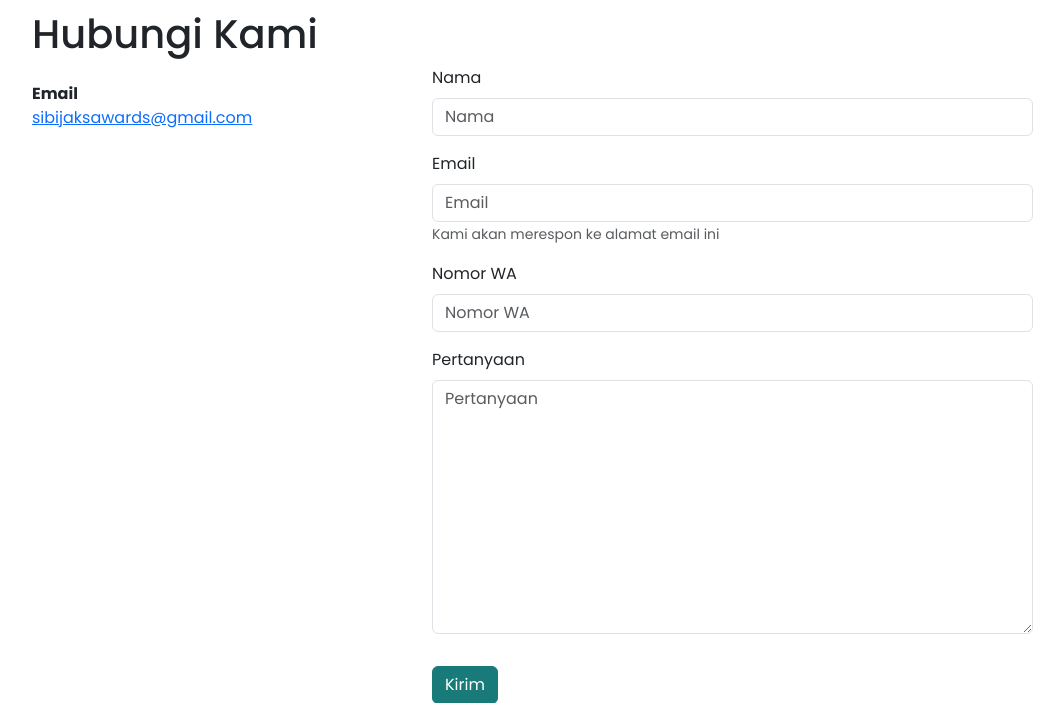
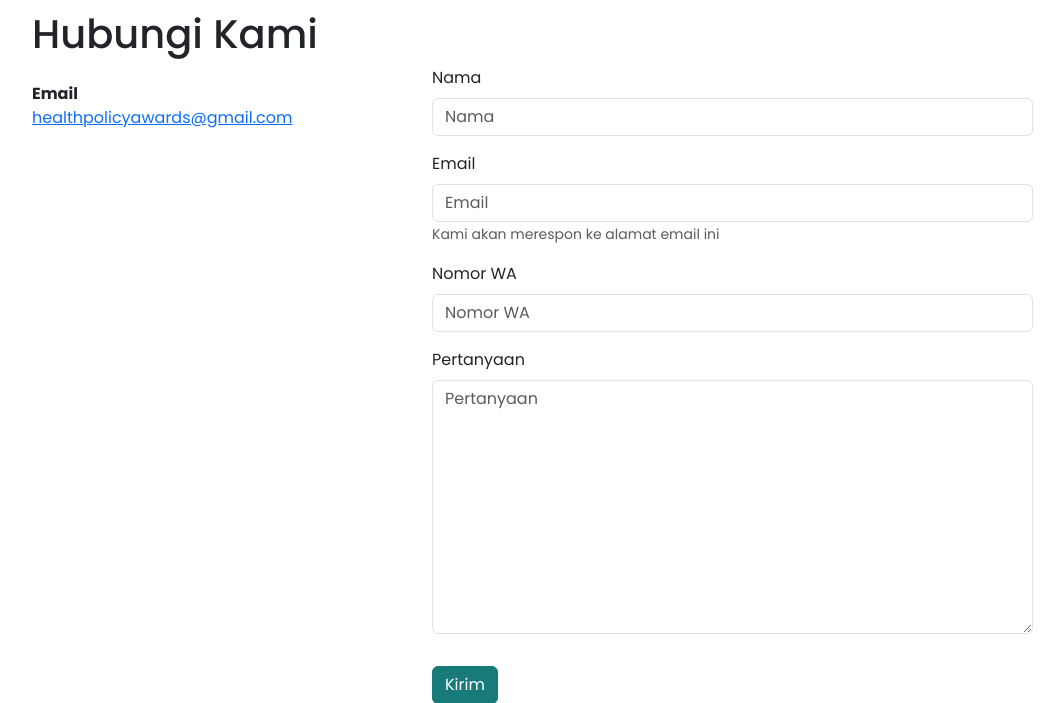
Before and after one commit to GottfriedCP/pb-awards, a Django app: page /kontak-kami/ in a window 1280 px wide. Shown: the part 129-832 px from the top of the page, without its empty margins (50-1114 px from the left). Run offline with Django 5.2, Linux system fonts and the light colour scheme; parts of the project's set-up code (start-up, migrations or seed data) failed here and were passed over; some libraries are stand-ins or nearby versions.

Commit message:
email address

```diff
--- a/hp_awards/templates/hp_awards/kontak.html
+++ b/hp_awards/templates/hp_awards/kontak.html
@@ -26,7 +26,7 @@
         </a></dd> -->
 
                 <dt>Email</dt>
-                <dd><a href="mailto:sibijaksawards@gmail.com">sibijaksawards@gmail.com</a></dd>
+                <dd><a href="mailto:sibijaksawards@gmail.com">healthpolicyawards@gmail.com</a></dd>
             </dl>
         </div>
         <div class="col-md-9">
```
